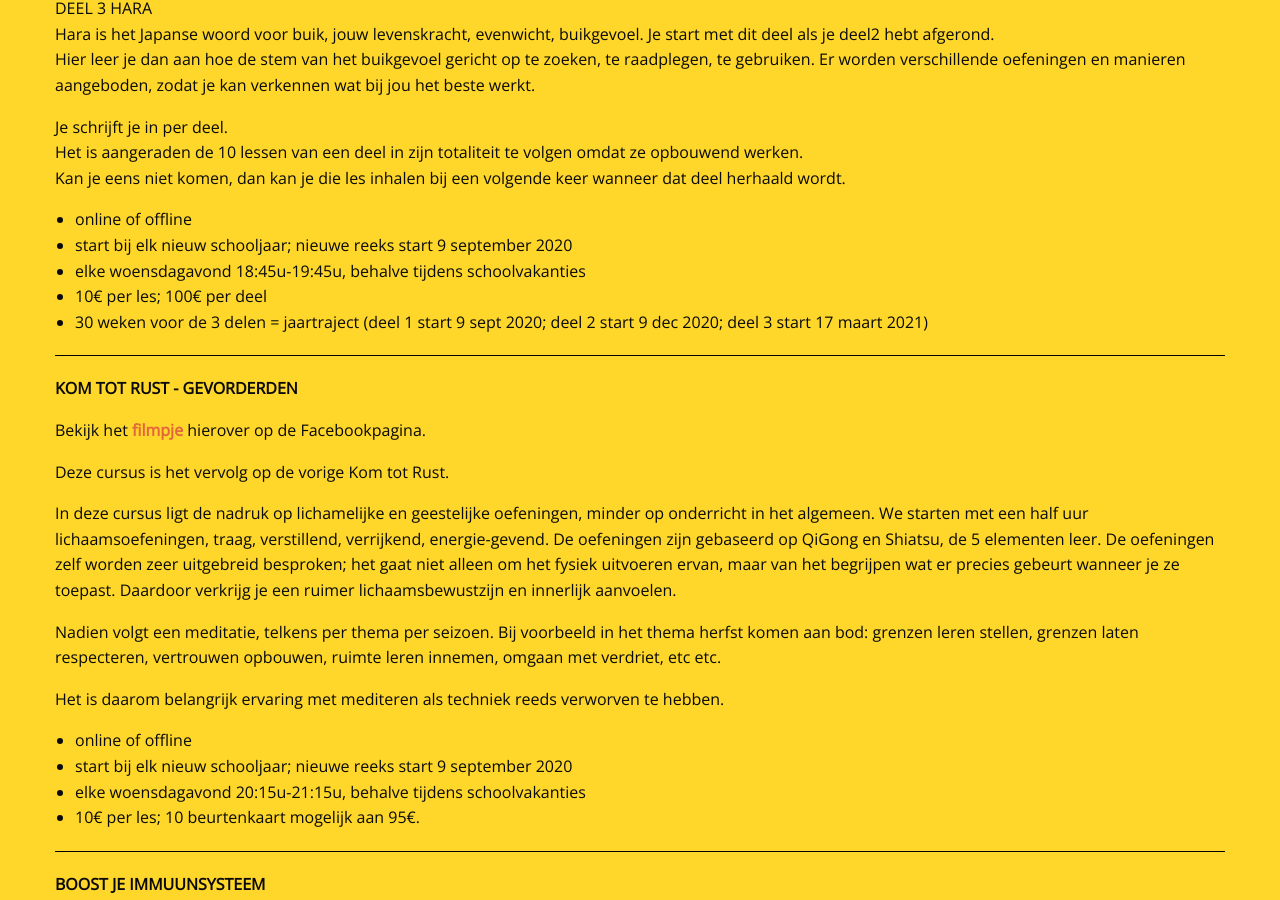
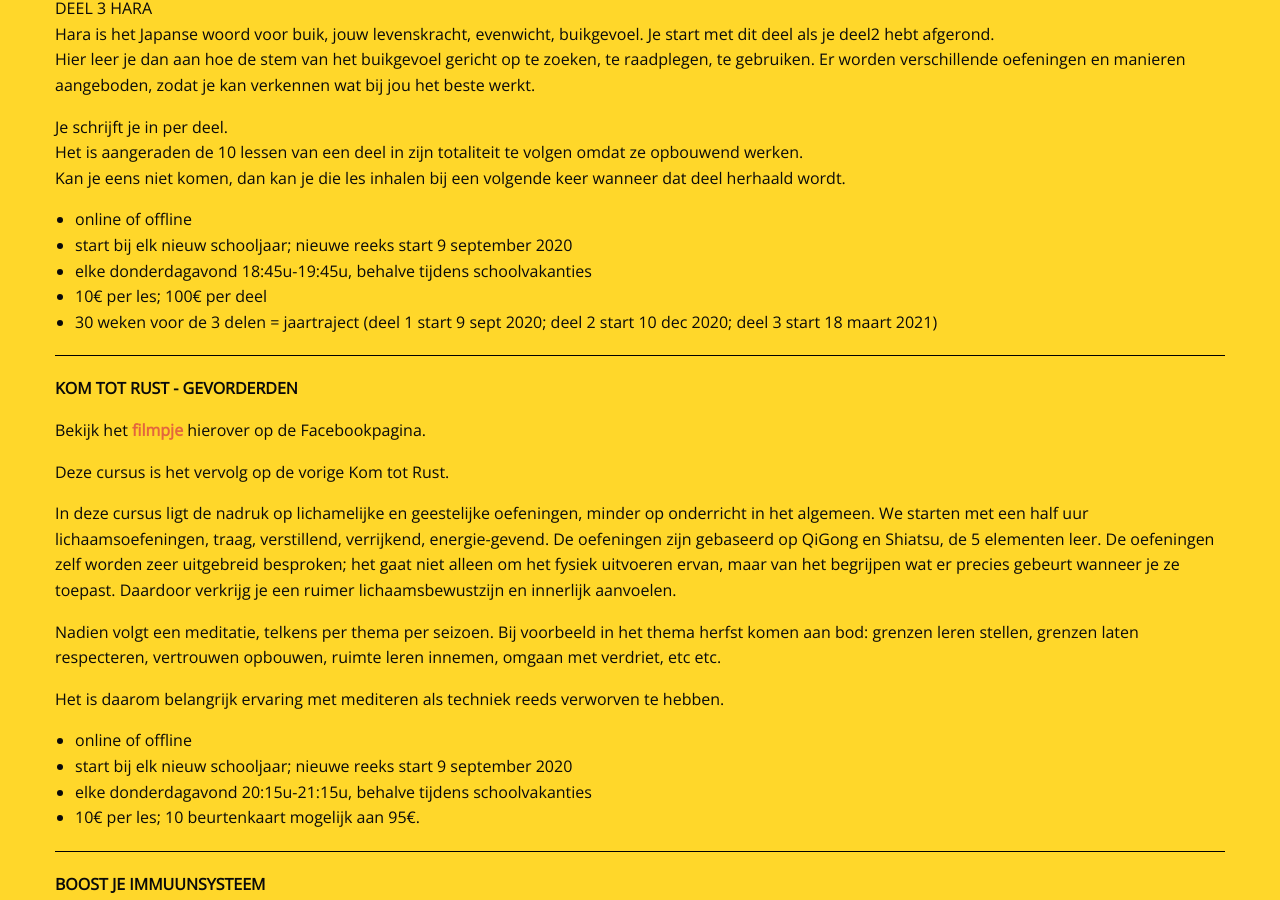
Before and after one commit to manopura/manopura.github.io, a Jekyll site: the page built from cursussen.md, in a window 1280 px wide and 900 px high, scrolled down 778 px. Built offline with Jekyll 4.4.1, drawn with Linux system fonts in a browser that asks for light colours; nearby versions of some CDN libraries; our own code applies the rules of GitHub Pages for plain Markdown files.

Commit message:
Update cursussen.md

```diff
--- a/cursussen.md
+++ b/cursussen.md
@@ -36,9 +36,9 @@ Kan je eens niet komen, dan kan je die les inhalen bij een volgende keer wanneer
 
 - online of offline
 - start bij elk nieuw schooljaar; nieuwe reeks start 9 september 2020
-- elke woensdagavond 18:45u-19:45u, behalve tijdens schoolvakanties
+- elke donderdagavond 18:45u-19:45u, behalve tijdens schoolvakanties
 - 10€ per les; 100€ per deel
-- 30 weken voor de 3 delen = jaartraject (deel 1 start 9 sept 2020; deel 2 start 9 dec 2020; deel 3 start 17 maart 2021)
+- 30 weken voor de 3 delen = jaartraject (deel 1 start 9 sept 2020; deel 2 start 10 dec 2020; deel 3 start 18 maart 2021)
 
 ---
 
@@ -57,7 +57,7 @@ Het is daarom belangrijk ervaring met mediteren als techniek reeds verworven te
 
 - online of offline
 - start bij elk nieuw schooljaar; nieuwe reeks start 9 september 2020
-- elke woensdagavond 20:15u-21:15u, behalve tijdens schoolvakanties
+- elke donderdagavond 20:15u-21:15u, behalve tijdens schoolvakanties
 - 10€ per les; 10 beurtenkaart mogelijk aan 95€.
 
 ---
```
